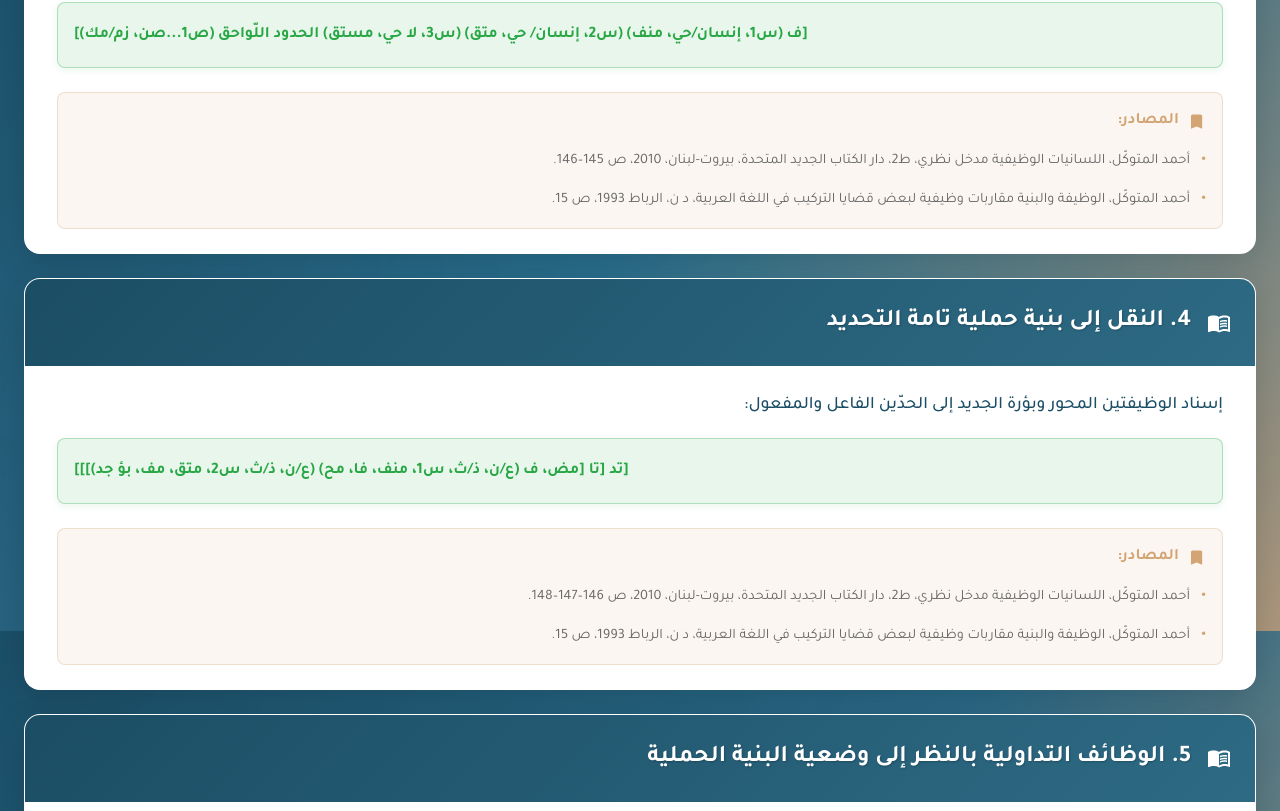
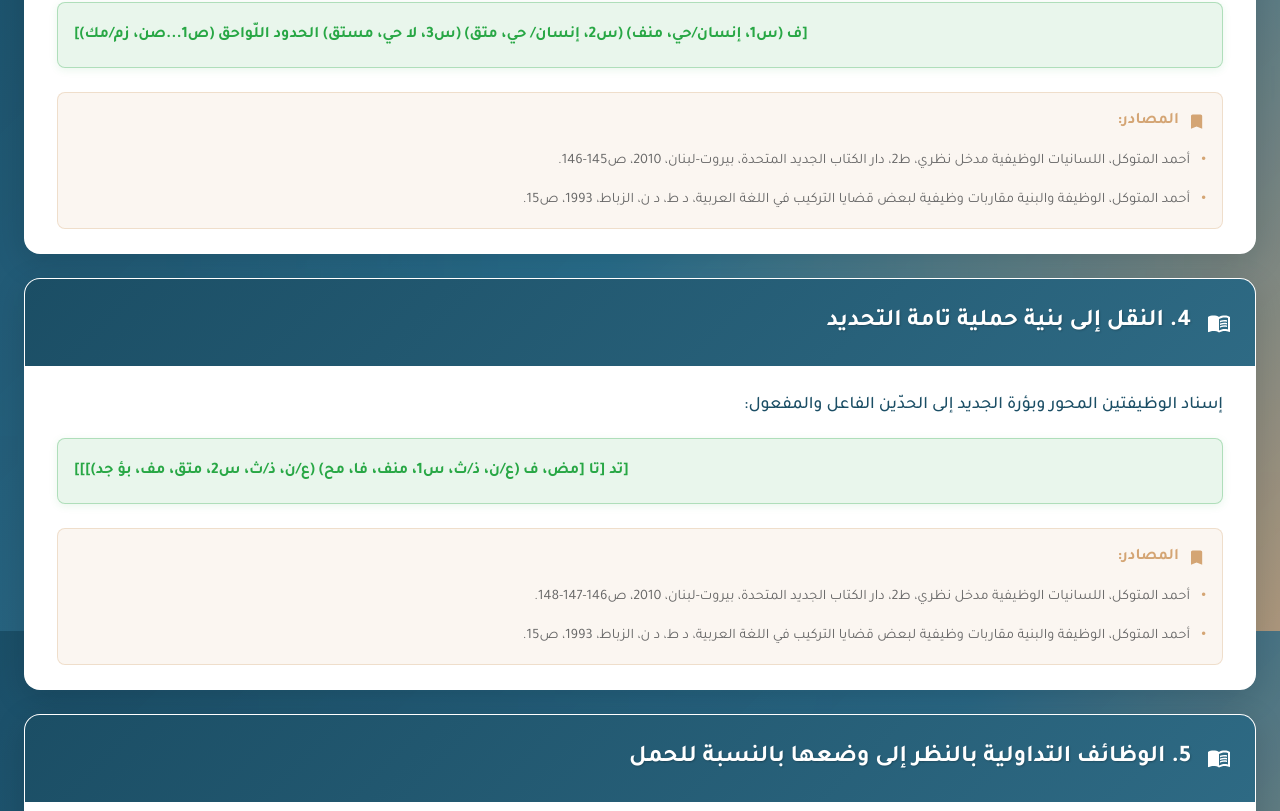
Before and after one commit to Hemmas1954/arabwadifi, a React (Create React App) app: page /Rules in a window 1280 px wide. Shown: the part 1769-2580 px from the top of the page. Built offline with nearby package versions, Linux system fonts and the light colour scheme.

Commit message:
تحديث شامل للمصادر الكاديمية: تصحيح جميع المراجع والعناوين وضافة القاعدة الحادية عشرة

```diff
--- a/src/Rules.js
+++ b/src/Rules.js
@@ -367,8 +367,8 @@ const Rules = () => {
         '[ف، الحدود الموضوعات (س1...سن)، الحدود اللّواحق (ص1...صن)]'
       ],
       sources: [
-        'أحمد المتوكّل، اللسانيات الوظيفية مدخل نظري، ط2، دار الكتاب الجديد المتحدة، بيروت-لبنان، 2010، ص 139 حتى 144.',
-        'أحمد المتوكّل، الوظيفة والبنية مقاربات وظيفية لبعض قضايا التركيب في اللغة العربية، د ن، الرباط 1993، ص 13.'
+        'أحمد المتوكل، اللسانيات الوظيفية مدخل نظري، ط2، دار الكتاب الجديد المتحدة، بيروت-لبنان، 2010، ص139 حتى 144.',
+        'أحمد المتوكل، الوظيفة والبنية مقاربات وظيفية لبعض قضايا التركيب في اللغة العربية، د ط، د ن، الزباط، 1993، ص13.'
       ]
     },
     {
@@ -379,8 +379,8 @@ const Rules = () => {
         '[ف (س1، منف) (س2، متق)]'
       ],
       sources: [
-        'أحمد المتوكّل، اللسانيات الوظيفية مدخل نظري، ط2، دار الكتاب الجديد المتحدة، بيروت-لبنان، 2010، ص 145.',
-        'أحمد المتوكّل، الوظيفة والبنية مقاربات وظيفية لبعض قضايا التركيب في اللغة العربية، د ن، الرباط 1993، ص 13.'
+        'أحمد المتوكل، اللسانيات الوظيفية مدخل نظري، ط2، دار الكتاب الجديد المتحدة، بيروت-لبنان، 2010، ص145.',
+        'أحمد المتوكل، الوظيفة والبنية مقاربات وظيفية لبعض قضايا التركيب في اللغة العربية، د ط، د ن، الزباط، 1993، ص13.'
       ]
     },
     {
@@ -392,8 +392,8 @@ const Rules = () => {
         '[ف (س1، إنسان/حي، منف) (س2، إنسان/ حي، متق) (س3، لا حي، مستق) الحدود اللّواحق (ص1...صن، زم/مك)]'
       ],
       sources: [
-        'أحمد المتوكّل، اللسانيات الوظيفية مدخل نظري، ط2، دار الكتاب الجديد المتحدة، بيروت-لبنان، 2010، ص 145–146.',
-        'أحمد المتوكّل، الوظيفة والبنية مقاربات وظيفية لبعض قضايا التركيب في اللغة العربية، د ن، الرباط 1993، ص 15.'
+        'أحمد المتوكل، اللسانيات الوظيفية مدخل نظري، ط2، دار الكتاب الجديد المتحدة، بيروت-لبنان، 2010، ص145-146.',
+        'أحمد المتوكل، الوظيفة والبنية مقاربات وظيفية لبعض قضايا التركيب في اللغة العربية، د ط، د ن، الزباط، 1993، ص15.'
       ]
     },
     {
@@ -404,38 +404,38 @@ const Rules = () => {
         '[تد [تا [مض، ف (ع/ن، ذ/ث، س1، منف، فا، مح) (ع/ن، ذ/ث، س2، متق، مف، بؤ جد)]]]'
       ],
       sources: [
-        'أحمد المتوكّل، اللسانيات الوظيفية مدخل نظري، ط2، دار الكتاب الجديد المتحدة، بيروت-لبنان، 2010، ص 146–147–148.',
-        'أحمد المتوكّل، الوظيفة والبنية مقاربات وظيفية لبعض قضايا التركيب في اللغة العربية، د ن، الرباط 1993، ص 15.'
+        'أحمد المتوكل، اللسانيات الوظيفية مدخل نظري، ط2، دار الكتاب الجديد المتحدة، بيروت-لبنان، 2010، ص146-147-148.',
+        'أحمد المتوكل، الوظيفة والبنية مقاربات وظيفية لبعض قضايا التركيب في اللغة العربية، د ط، د ن، الزباط، 1993، ص15.'
       ]
     },
     {
       id: 5,
-      title: 'الوظائف التداولية بالنظر إلى وضعية البنية الحملية',
+      title: 'الوظائف التداولية بالنظر إلى وضعها بالنسبة للحمل',
       content: [
         'القوّة الإنجازيّة الحرفيّة يؤشّر لها بمخصّص حمل "بسيط" كما هو الشّأن في البنية الوظيفيّة تامّة التّحديد:',
         '[خب [تد [تا [مض، ف (ع/ن، ذ/ث، س1، منف، فا، مح) (ع/ن، ذ/ث، س2، متق، مف، بؤ جد)]]]]'
       ],
       sources: [
-        'أحمد المتوكّل، اللسانيات الوظيفية مدخل نظري، ط2، دار الكتاب الجديد المتحدة، بيروت-لبنان، 2010، ص 151–152–153.',
-        'أحمد المتوكّل، الوظيفة والبنية مقاربات وظيفية لبعض قضايا التركيب في اللغة العربية، د ن، الرباط 1993، ص 17.'
+        'أحمد المتوكل، اللسانيات الوظيفية مدخل نظري، ط2، دار الكتاب الجديد المتحدة، بيروت-لبنان، 2010، ص151-152-153.',
+        'أحمد المتوكل، الوظيفة والبنية مقاربات وظيفية لبعض قضايا التركيب في اللغة العربية، د ط، د ن، الزباط، 1993، ص17.'
       ]
     },
     {
       id: 6,
-      title: 'إسناد الوظيفتين المحور وبؤرة الجديد إلى الحدين الفاعل والمفعول',
+      title: 'إسناد الوظيفتين المحور وبؤرة الجديد إلى الحديين الفاعل والمفعول',
       content: [
         'قواعد نقل البنية الوظيفيّة إلى بنية مكوّنيّة وإسناد الحالتين الإعرابيّتين الرفع والنّصب إلى الحدّ الأول والحدّ الثّاني',
         'على التّوالي بمقتضى وظيفتيهما التّركيبيّتين الفاعل والمفعول:',
         '[خب [تد [تا [مض، ف (ع/ن، ذ/ث، س1، منف، فا، مح، رفع) (ع/ن، ذ/ث، س2، متق، مف، بؤ جد، نصب)]]]]'
       ],
       sources: [
-        'أحمد المتوكّل، اللسانيات الوظيفية مدخل نظري، ط2، دار الكتاب الجديد المتحدة، بيروت-لبنان، 2010، ص 153–154–155–156.',
-        'أحمد المتوكّل، الوظيفة والبنية مقاربات وظيفية لبعض قضايا التركيب في اللغة العربية، د ن، الرباط 1993، ص 19.'
+        'أحمد المتوكل، اللسانيات الوظيفية مدخل نظري، ط2، دار الكتاب الجديد المتحدة، بيروت-لبنان، 2010، ص153-154-155-156.',
+        'أحمد المتوكل، الوظيفة والبنية مقاربات وظيفية لبعض قضايا التركيب في اللغة العربية، د ط، د ن، الزباط، 1993، ص19.'
       ]
     },
     {
       id: 7,
-      title: 'القوة الإنجازية الحرفية يؤشّر لها بمخصّص حمل "بسيط"',
+      title: 'القوة الإنجازية الحرفية يؤثر لها بمخصص حمل "بسيط"',
       content: [
         'ويتحقق المحمول "شرب" في شكل فعل ماض بواسطة قاعدة الصّياغة:',
         '[تد [تا [مض α ف (س1) ... (س ن)]]]',
@@ -444,13 +444,13 @@ const Rules = () => {
         '[خب [ف (منف، فا، مح، رفع) (متق، مف، بؤ جد، نصب)]]'
       ],
       sources: [
-        'أحمد المتوكّل، اللسانيات الوظيفية مدخل نظري، ط2، دار الكتاب الجديد المتحدة، بيروت-لبنان، 2010، ص 156.',
-        'أحمد المتوكّل، الوظيفة والبنية مقاربات وظيفية لبعض قضايا التركيب في اللغة العربية، د ن، الرباط 1993، ص 20.'
+        'أحمد المتوكل، اللسانيات الوظيفية مدخل نظري، ط2، دار الكتاب الجديد المتحدة، بيروت-لبنان، 2010، ص 156.',
+        'أحمد المتوكل، الوظيفة والبنية مقاربات وظيفية لبعض قضايا التركيب في اللغة العربية، د ط، د ن، الزباط، 1993، ص20.'
       ]
     },
     {
       id: 8,
-      title: 'القوتان الإنجازيتان الحرفية والمستلزمة ويؤشّر لهما بمخصّص حمل "مركب"',
+      title: 'القوتان الإنجازيتان الحرفية والمستلزمة يؤثر لهما بواسطة مخصص حمل "مركب"',
       content: [
         'بعد ذلك يتمّ إدماج مؤشر القوة الإنجازيّة الصّفر فتنقل البنية الأخيرة إلى البنية التالية:',
         '[ف (منف، فا، مح، رفع) (متق، مف، بؤ جد، نصب)]',
@@ -458,8 +458,8 @@ const Rules = () => {
         'الموقعة على النحو التالي:'
       ],
       sources: [
-        'أحمد المتوكّل، اللسانيات الوظيفية مدخل نظري، ط2، دار الكتاب الجديد المتحدة، بيروت-لبنان، 2010، ص 157–158.',
-        'أحمد المتوكّل، الوظيفة والبنية مقاربات وظيفية لبعض قضايا التركيب في اللغة العربية، د ن، الرباط 1993، ص 20.'
+        'أحمد المتوكل، اللسانيات الوظيفية مدخل نظري، ط2، دار الكتاب الجديد المتحدة، بيروت-لبنان، 2010، ص 157-158.',
+        'أحمد المتوكل، الوظيفة والبنية مقاربات وظيفية لبعض قضايا التركيب في اللغة العربية، د ط، د ن، الزباط، 1993، ص20.'
       ]
     },
     {
@@ -472,20 +472,33 @@ const Rules = () => {
         'الموقعة على النحو التالي:'
       ],
       sources: [
-        'أحمد المتوكّل، اللسانيات الوظيفية مدخل نظري، ط2، دار الكتاب الجديد المتحدة، بيروت-لبنان، 2010، ص 163–164–165–166–167.',
-        'أحمد المتوكّل، الوظيفة والبنية مقاربات وظيفية لبعض قضايا التركيب في اللغة العربية، د ن، الرباط 1993، ص 21–22.'
+        'أحمد المتوكل، اللسانيات الوظيفية مدخل نظري، ط2، دار الكتاب الجديد المتحدة، بيروت-لبنان، 2010، ص163-164-165-166-167.',
+        'أحمد المتوكل، الوظيفة والبنية مقاربات وظيفية لبعض قضايا التركيب في اللغة العربية، د ط، د ن، الزباط، 1993، ص 21-22.'
       ]
     },
     {
       id: 10,
-      title: 'المعلومات المسندة إليها من خلال صورية الحمل في شكل إطـار حملي',
+      title: 'البنية العامة للحمل',
       content: [
         'المعلومات المسندة إليها من خلال صورية الحمل في شكل إطار حملي تتضمن:',
         'التحديد الدقيق للوظائف والعلاقات داخل البنية الحملية',
         '[ف (س1، منف، فا) (س2، متق، مف)]'
       ],
       sources: [
-        'أحمد المتوكّل ، البنية الوظيفية مقاربات نظرية ووظيفية لبعض قضايا التركيب في اللغة العربية، جـ 1، د ت، الزيلع 1993، ص.33-32.'
+        'أحمد المتوكل، اللسانيات الوظيفية مدخل نظري، ط2، دار الكتاب الجديد المتحدة، بيروت-لبنان، 2010، ص144.',
+        'أحمد المتوكل، الوظيفة والبنية مقاربات وظيفية لبعض قضايا التركيب في اللغة العربية، د ط، د ن، الزباط، 1993، ص32.'
+      ]
+    },
+    {
+      id: 11,
+      title: 'المعلومات الممثل لها من خلال صورنة الحمل في شكل إطار حملي',
+      content: [
+        'المعلومات الممثل لها من خلال صورنة الحمل في شكل إطار حملي تتضمن:',
+        'التحديد الدقيق للوظائف والعلاقات داخل البنية الحملية',
+        '[ف (س1، منف، فا) (س2، متق، مف)]'
+      ],
+      sources: [
+        'أحمد المتوكل، الوظيفة والبنية مقاربات وظيفية لبعض قضايا التركيب في اللغة العربية، د ط، د ن، الزباط، 1993، ص32-33.'
       ]
     }
   ];
```
